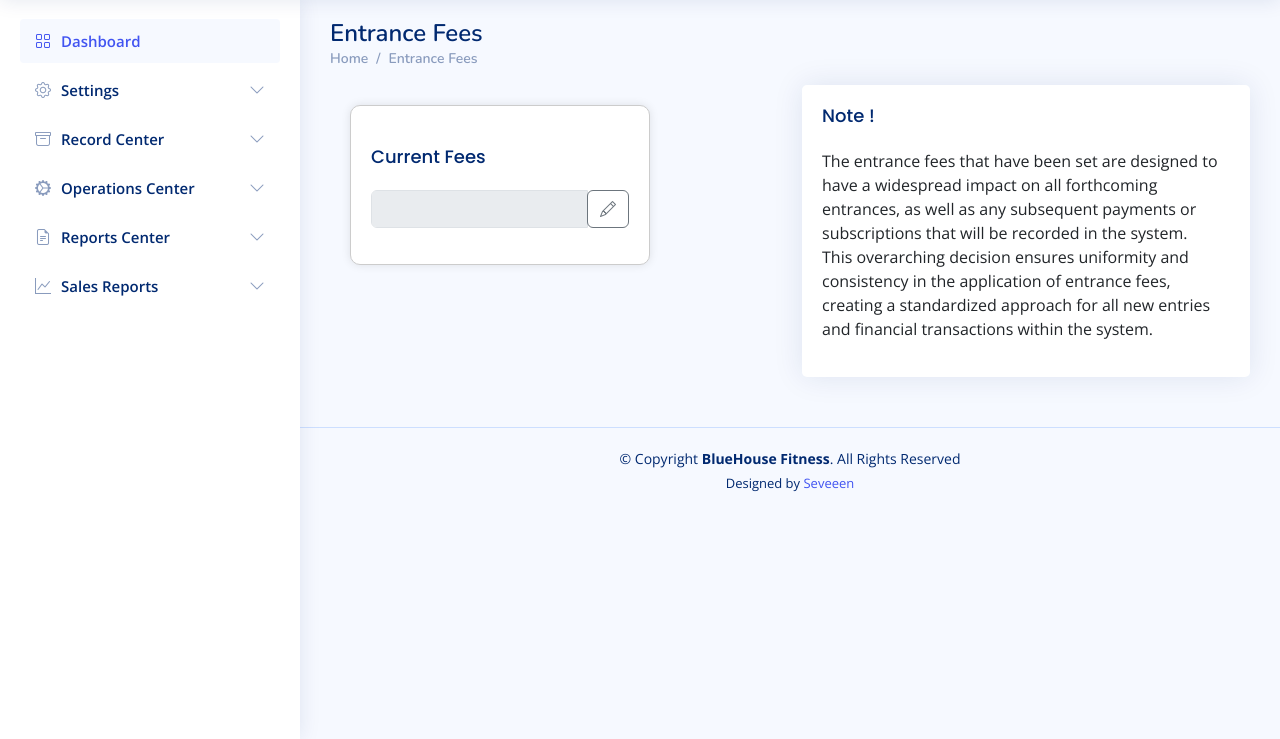
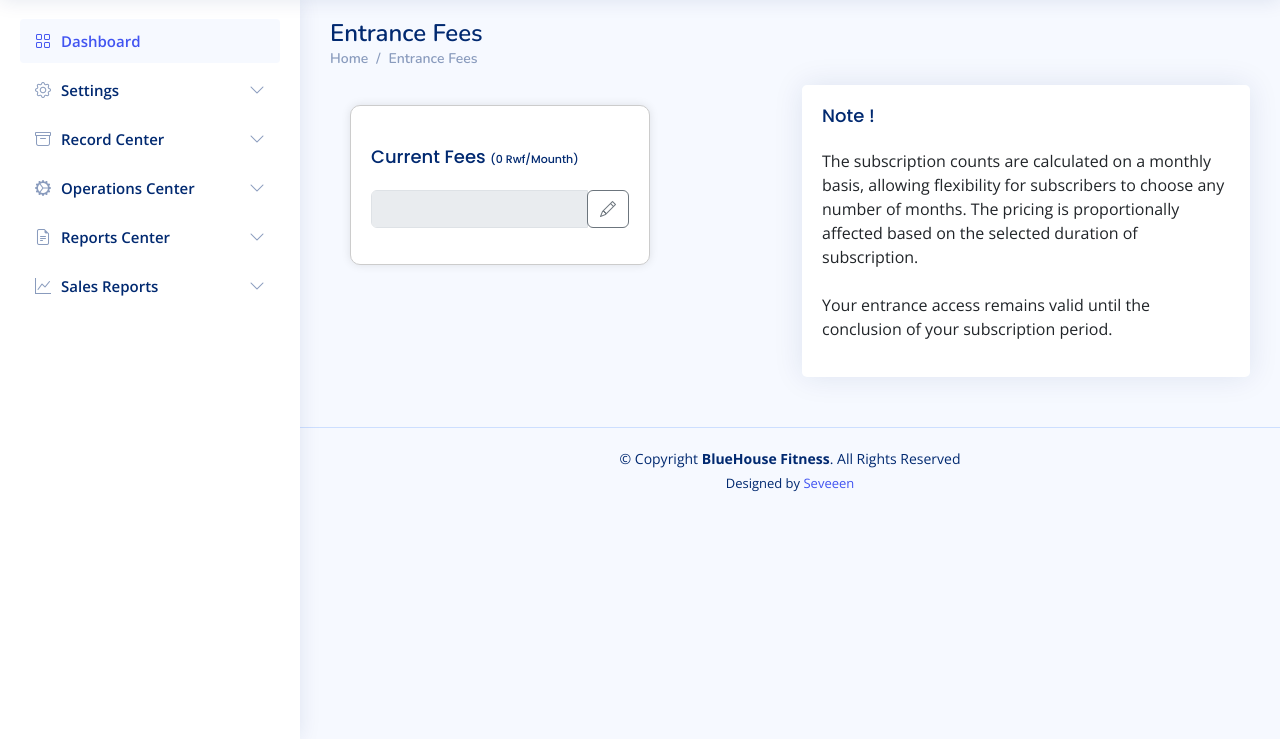
Before and after one commit to IGIHOZO/BlueHouseFitness, a PHP site: page /entrance.php in a window 1280 px wide. Shown: the part 61-800 px from the top of the page. Run offline with PHP 8.4, Linux system fonts and the light colour scheme; data that the repository does not hold is empty; some libraries are stand-ins or nearby versions.

Commit message:
First Inititalisation

```diff
--- a/entrance.php
+++ b/entrance.php
@@ -86,7 +86,7 @@ $unit = $MainView->loadUnitValue();
 
         <div class="card custom-card">
   <div class="card-body custom-card-body">
-    <h5 class="card-title">Current Fees</h5>
+    <h5 class="card-title">Current Fees <small style="font-size:11px">(<?=number_format($unit)." Rwf"?>/Mounth)</small> </h5>
     <div class="input-group mb-3 custom-input-group">
       <input type="text" class="form-control" value="<?=$unit?>" disabled id="exampleInput" oninput="handleInputChange(this)">
       <div class="input-group-append">
@@ -107,8 +107,8 @@ $unit = $MainView->loadUnitValue();
           <div class="card">
             <div class="card-body">
               <h5 class="card-title">Note !</h5>
-              <p>The entrance fees that have been set are designed to have a widespread impact on all forthcoming entrances, as well as any subsequent payments or subscriptions that will be recorded in the system.
-                <br> This overarching decision ensures uniformity and consistency in the application of entrance fees, creating a standardized approach for all new entries and financial transactions within the system.</p>
+              <p>The subscription counts are calculated on a monthly basis, allowing flexibility for subscribers to choose any number of months. The pricing is proportionally affected based on the selected duration of subscription.
+                <br><br>Your entrance access remains valid until the conclusion of your subscription period.</p>
             </div>
           </div>
 
```
